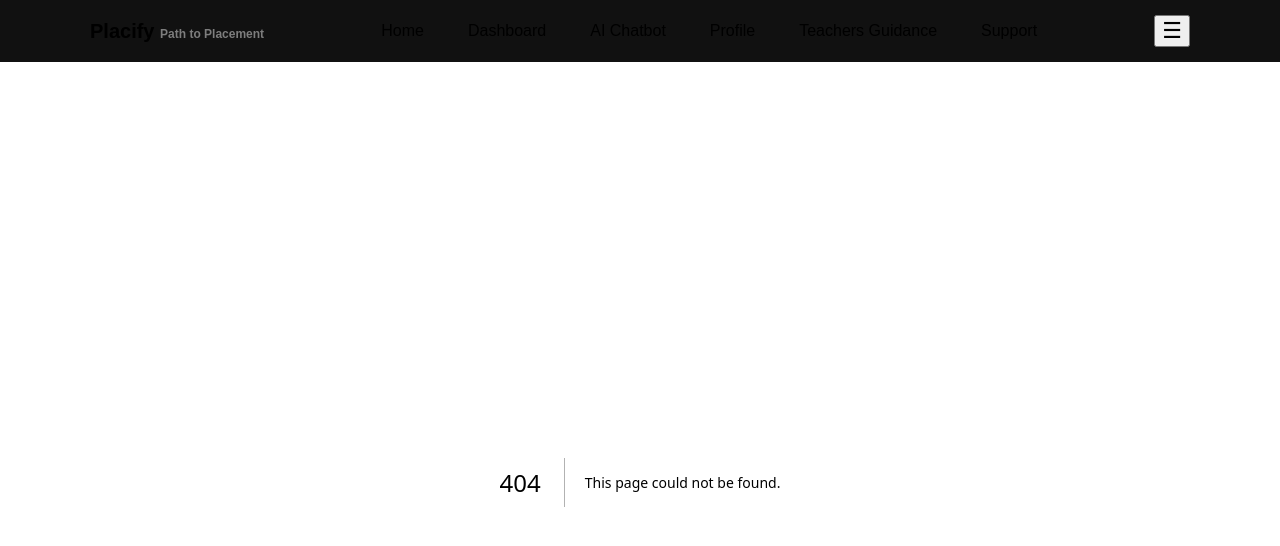
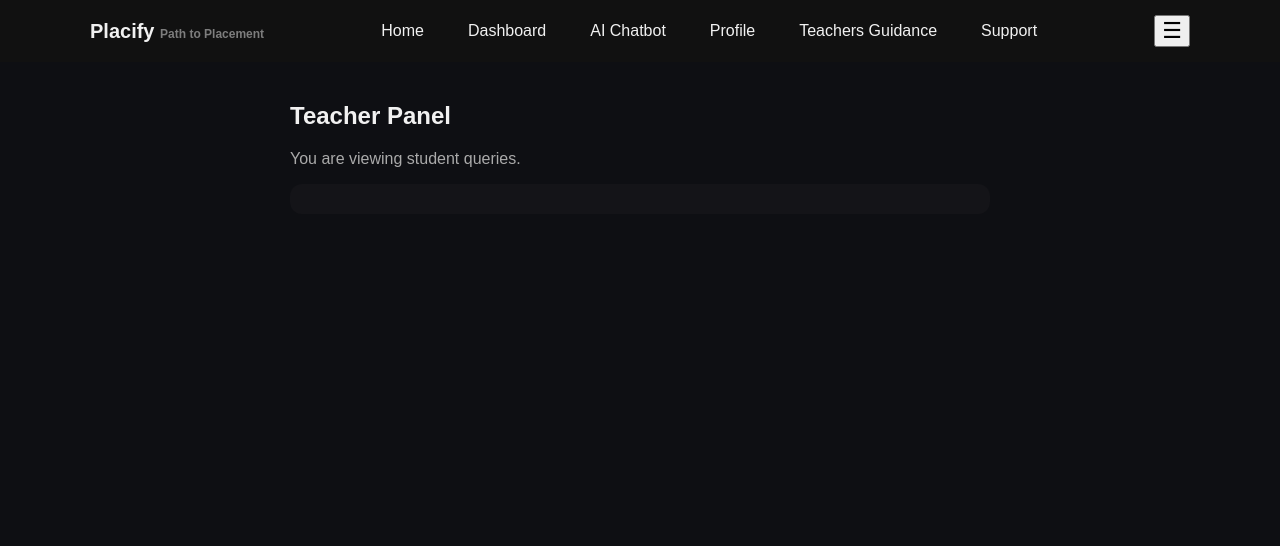
Before and after one commit to mahakdayma/PLACIFY, a Next.js app: page /teachers-panel in a window 1280 px wide. Before the commit this address had no page. Shown: the top 546 px of the page. Built offline with nearby package versions, Linux system fonts and the light colour scheme.

Commit message:
Create page.js

```diff
--- /dev/null
+++ b/app/teachers-panel/page.js
@@ -0,0 +1,29 @@
+'use client';
+import { useEffect, useState } from "react";
+
+export default function TeacherPanel() {
+  const [messages, setMessages] = useState([]);
+
+  useEffect(()=>{
+    const saved = localStorage.getItem("teacher_chat");
+    if(saved) setMessages(JSON.parse(saved));
+  }, []);
+
+  return (
+    <div style={{maxWidth:"700px", margin:"0 auto"}}>
+      <h2>Teacher Panel</h2>
+      <p style={{color:"#aaa"}}>You are viewing student queries.</p>
+
+      <div style={{
+        background:"#141418", padding:"15px", borderRadius:"12px",
+        display:"flex", flexDirection:"column", gap:"10px"
+      }}>
+        {messages.map((m,i)=>(
+          <p key={i}>
+            <b>{m.by === "student" ? "Student" : "You"}:</b> {m.text}
+          </p>
+        ))}
+      </div>
+    </div>
+  );
+  }
```
